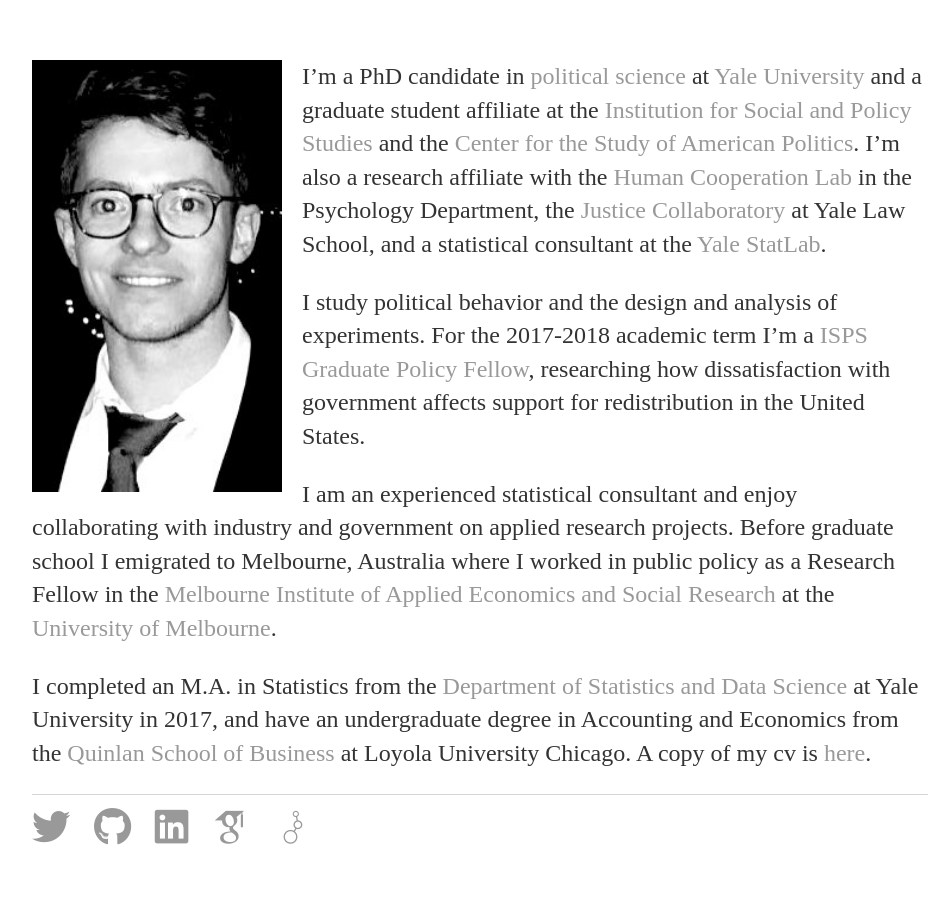
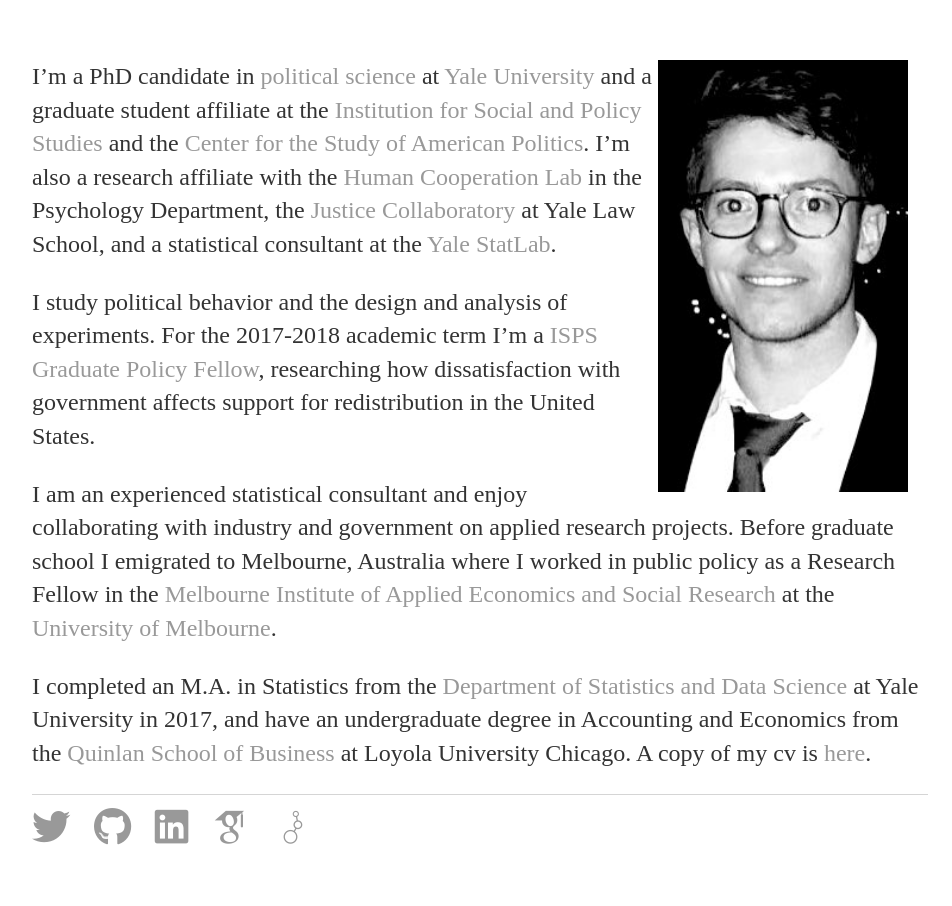
Before and after one commit to kylepeyton/kylepeyton.github.io, a Jekyll site: the page built from index.markdown, in a window 1280 px wide. Shown: the whole page, without its empty margins (160-1112 px from the left). Built offline with Jekyll 4.4.1, drawn with Linux system fonts in a browser that asks for light colours; nearby versions of some CDN libraries; some web fonts are replaced.

Commit message:
Update index.markdown

```diff
--- a/index.markdown
+++ b/index.markdown
@@ -2,7 +2,7 @@
 layout: design-kp
 title: "Home"
 ---
-<img style="float: left; width: 250px; margin: 0 20px 10px 0" src="/assets/cropic.jpg" alt="pic" />
+<img style="float: right; width: 250px; margin: 0 20px 10px 0" src="/assets/cropic.jpg" alt="pic" />
 
 I'm a PhD candidate in [political science](https://politicalscience.yale.edu/) at [Yale University](https://www.yale.edu/) and a graduate student affiliate at the
 [Institution for Social and Policy Studies](https://isps.yale.edu/) and the
```
